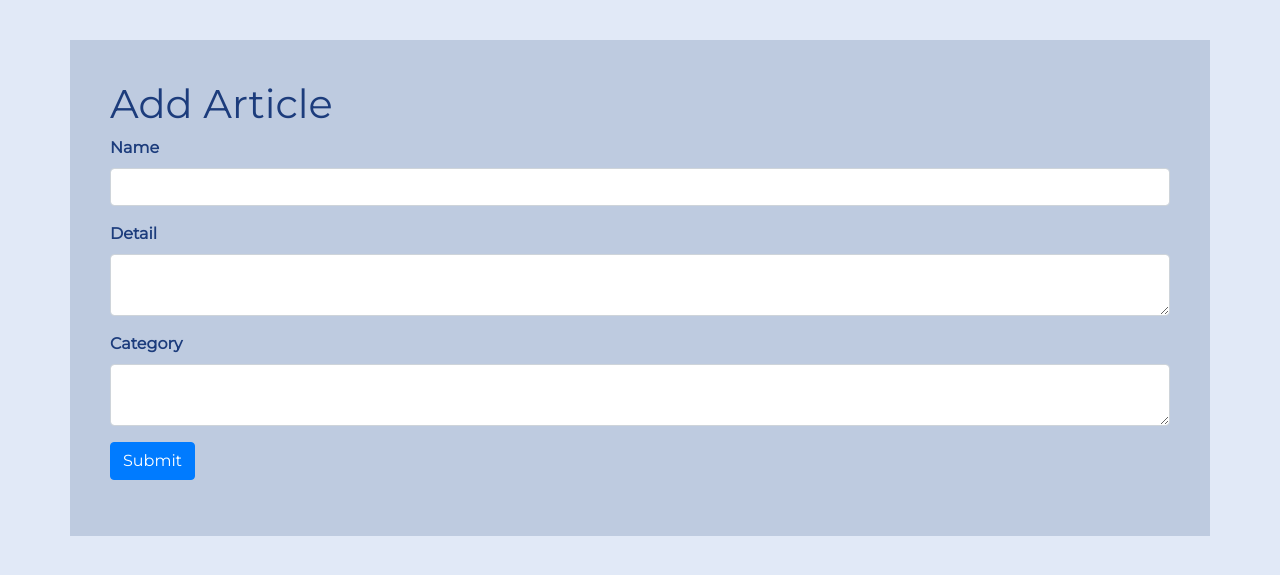
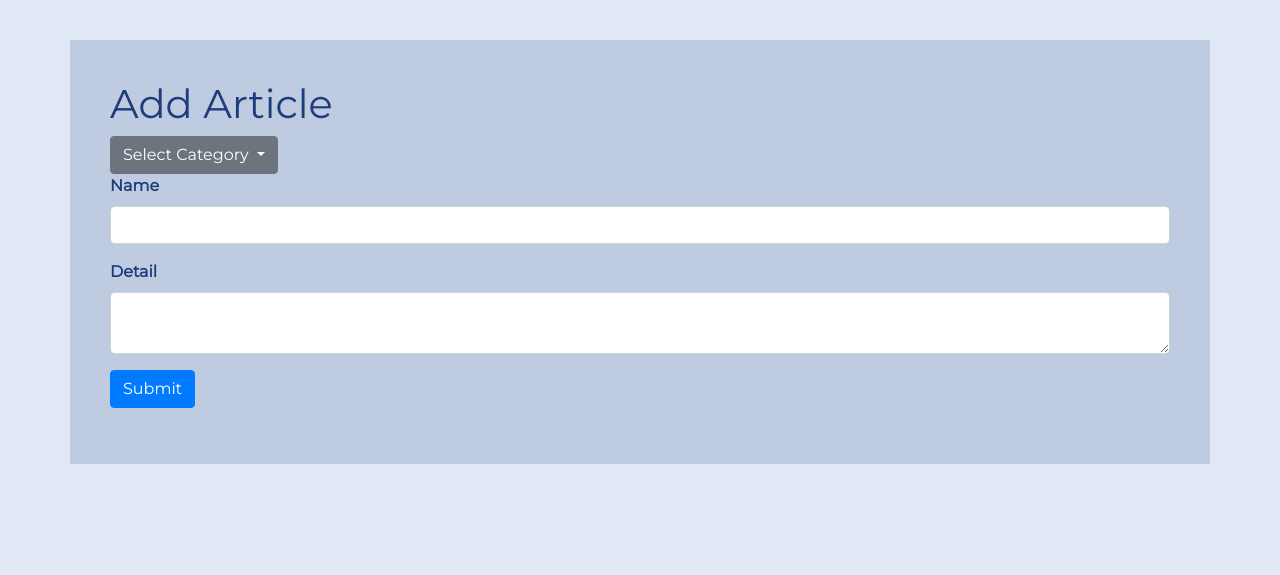
Before and after one commit to ninjachicks/flask-shop-app, a Flask app: page /add_item in a window 1280 px wide. Shown: the part 64-639 px from the top of the page. Run offline with Flask 2, Linux system fonts and the light colour scheme; a user stored in the database is signed in; some libraries are stand-ins or nearby versions.

Commit message:
added category-button to add_item-form

```diff
--- a/app.py
+++ b/app.py
@@ -4,7 +4,7 @@ from flask import Flask, render_template, flash, redirect, url_for, session, log
 from flask_mysqldb import MySQL
 from functools import wraps
 from passlib.hash import sha256_crypt
-from sqlalchemy import create_engine
+from sqlalchemy import create_engine, insert, delete, update
 from sqlalchemy.orm import sessionmaker
 from wtforms import Form, StringField, TextAreaField, PasswordField, validators
 
@@ -171,6 +171,8 @@ def add_category():
         db_session = DBSession()
 
         # Insert into DB
+        # categories = Categories()
+        # categories.insert().values(name)
         db_session.execute("""
             INSERT INTO categories(name)
             VALUES('%s')""" %name)
--- a/templates/add_item.html
+++ b/templates/add_item.html
@@ -4,15 +4,26 @@
   <h1>Add Article</h1>
   {% from "includes/_formhelper.html" import render_field %}
   <form method="POST" action="">
+
+    <div class="dropdown">
+      <button class="btn btn-secondary dropdown-toggle" type="button" id="dropdownMenuButton" data-toggle="dropdown" aria-haspopup="true" aria-expanded="false">
+        Select Category
+      </button>
+      <div class="dropdown-menu" aria-labelledby="dropdownMenuButton">
+        <a class="dropdown-item" href="#">Action</a>
+        <a class="dropdown-item" href="#">Another action</a>
+        <a class="dropdown-item" href="#">Something else here</a>
+      </div>
+    </div>
+
     <div class="form-group">
       {{ render_field(form.name, class_="form-control") }}
     </div>
+
     <div class="form-group">
       {{ render_field(form.detail, class_="form-control", id="editor") }}
     </div>
-    <div class="form-group">
-      {{ render_field(form.category, class_="form-control") }}
-    </div>
+
     <p><input class="btn btn-primary" type="submit" value="Submit">
   </form>
 {% endblock body %}
```
